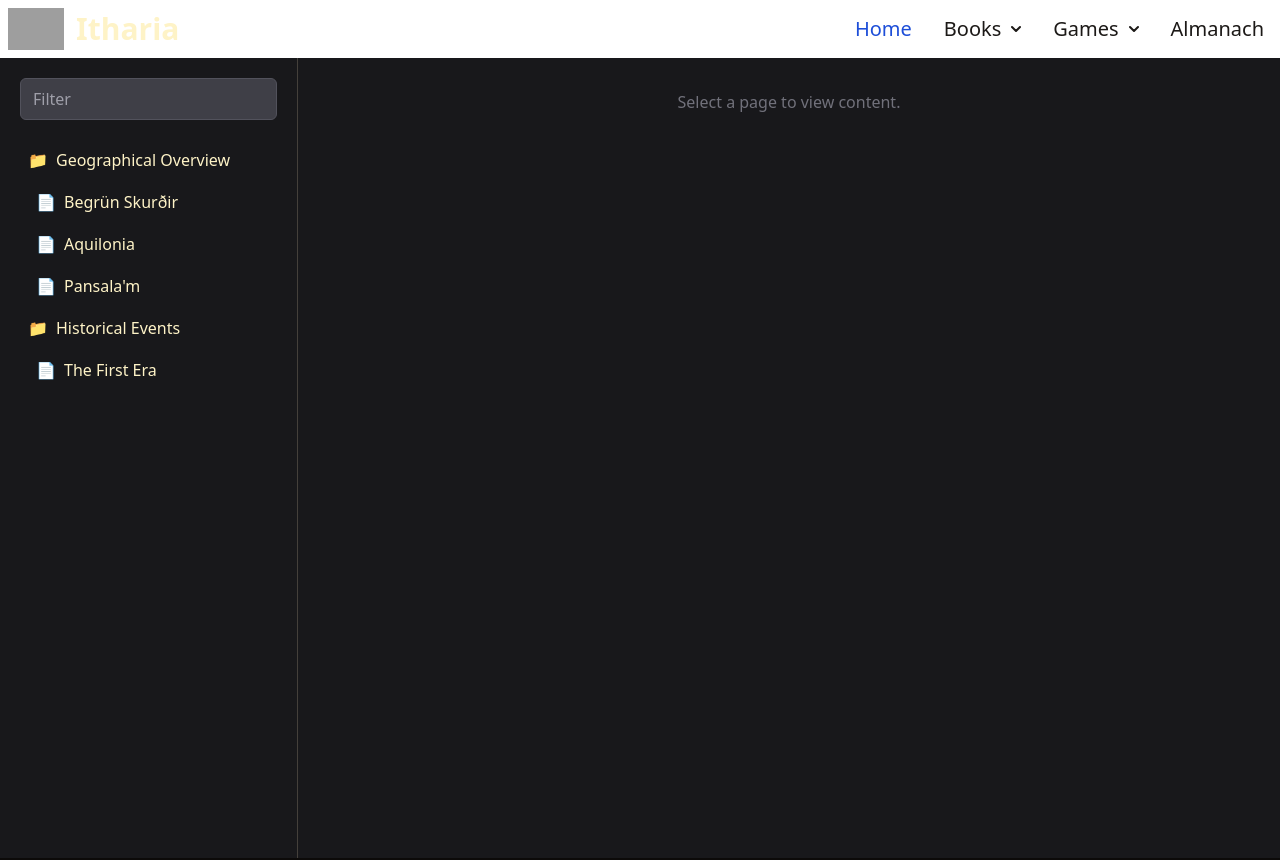
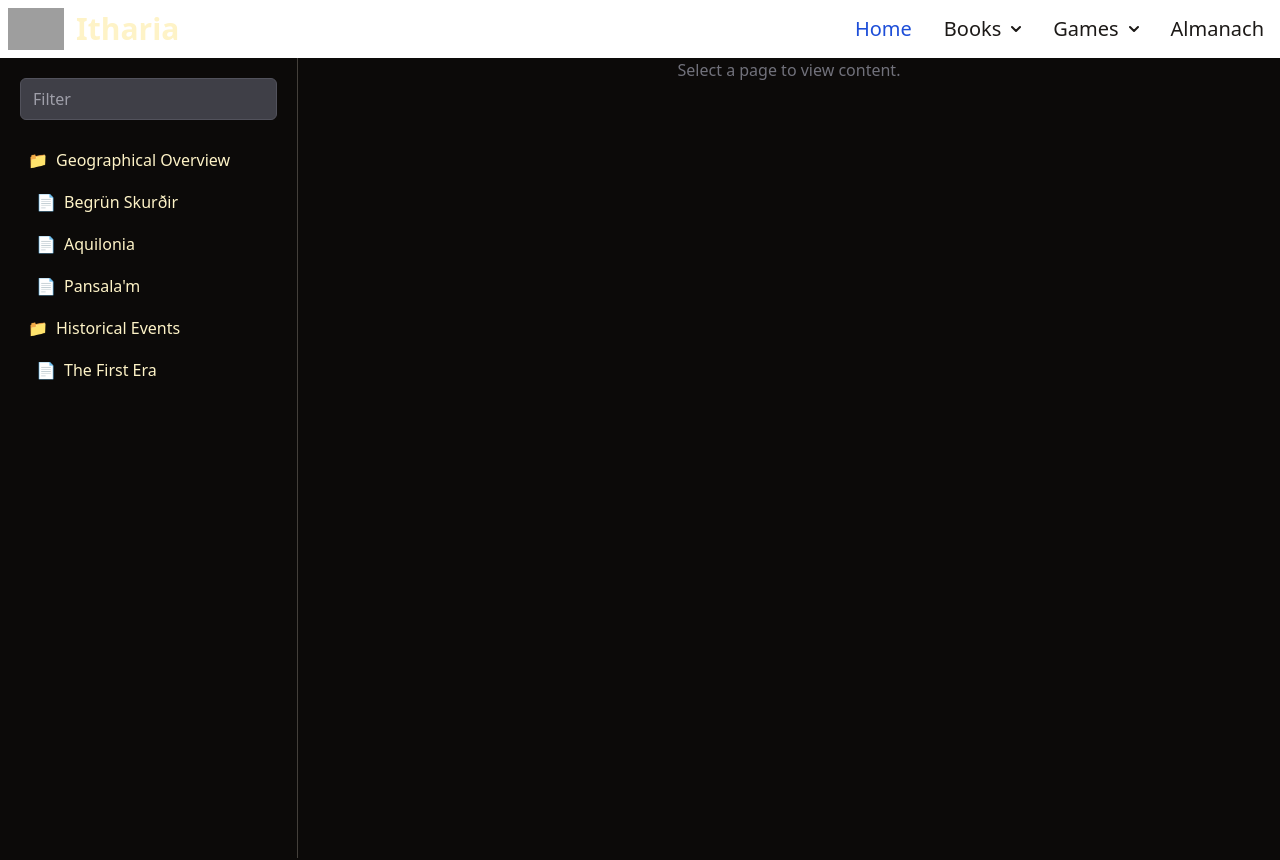
Before and after one commit to Hubinatorr/itharia, a Vue app: page /almanach in a window 1280 px wide. Shown: the top 860 px of the page. Built offline with nearby package versions, Linux system fonts and the light colour scheme; grey boxes are pictures that could not be loaded.

Commit message:
Wiki layout fix

```diff
--- a/src/components/wiki/WikiContent.vue
+++ b/src/components/wiki/WikiContent.vue
@@ -1,5 +1,5 @@
 <template>
-    <main class="flex-grow md:p-8 sm:px overflow-y-auto">
+    <main class="flex-grow md:px-8 overflow-y-auto">
         <div v-if="page">
             <div class="content-body p-4">
                 <div class="flex md:flex-row sm:flex-col">
@@ -12,21 +12,18 @@
                             <button
                                     @click="changeFontSize(-0.1)"
                                     class="px-3 py-1 border border-zinc-600 rounded hover:bg-zinc-700 transition-colors"
-                                    title="Zmenšiť text"
                             >
                                 A-
                             </button>
                             <button
                                     @click="resetFontSize"
                                     class="px-3 py-1 border border-zinc-600 rounded hover:bg-zinc-700 transition-colors"
-                                    title="Obnoviť veľkosť"
                             >
                                 A
                             </button>
                             <button
                                     @click="changeFontSize(0.1)"
                                     class="px-3 py-1 border border-zinc-600 rounded hover:bg-zinc-700 transition-colors"
-                                    title="Zväčšiť text"
                             >
                                 A+
                             </button>
--- a/src/components/wiki/WikiLayout.vue
+++ b/src/components/wiki/WikiLayout.vue
@@ -1,5 +1,5 @@
 <template>
-    <div class="flex h-screen bg-zinc-900 w-full">
+    <div class="flex h-screen w-full">
         <WikiSidebar class="hidden md:flex flex-col" />
 
         <div class="flex-1 flex flex-col min-w-0 h-screen">
```
